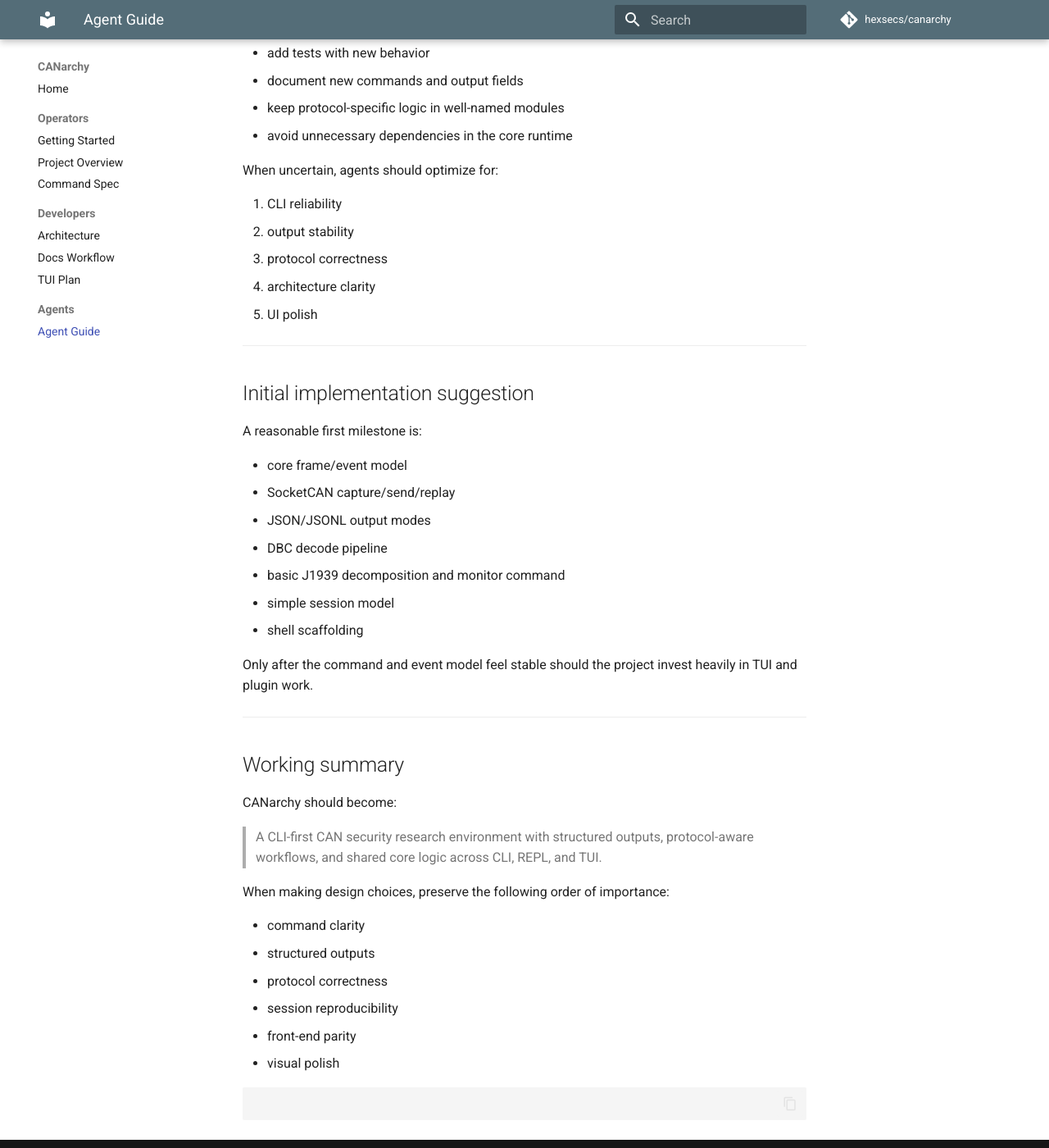
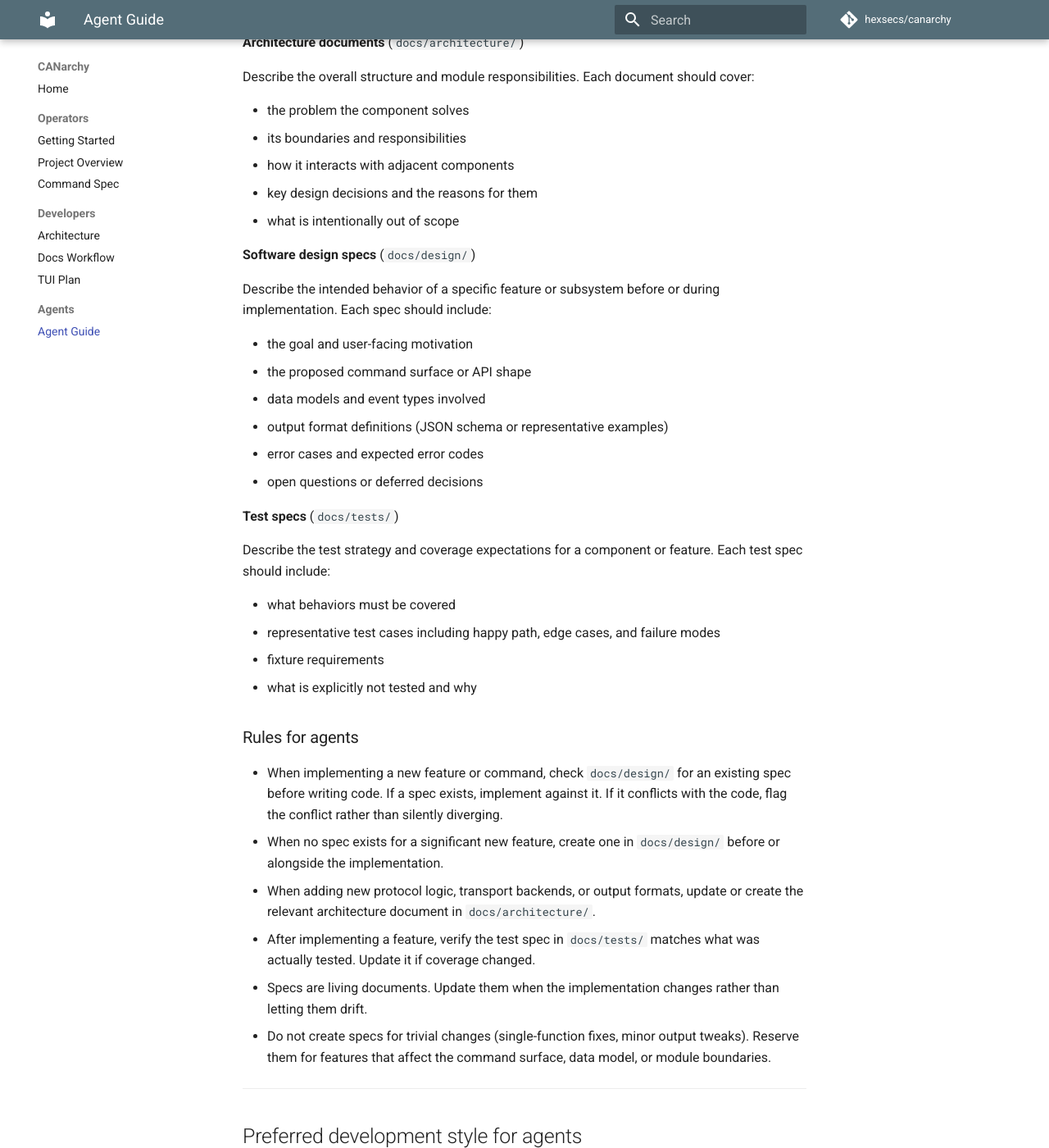
Before and after one commit to hexsecs/canarchy, an MkDocs documentation site: the page built from docs/agents.md, in a window 1280 px wide and 1400 px high, scrolled down 12842 px. Shown: the whole window at 82% size. Built offline with MkDocs 1.6.1 and Material for MkDocs 9.7.7, drawn with Linux system fonts in a browser that asks for light colours; comment, search, counter and statistics services are not loaded; some of the changed text lies outside the part shown.

Commit message:
Add design and architecture document expectations to AGENTS.md
Establishes conventions for architecture docs, software design specs, and
test specs so agents maintain living documentation alongside the code.

Co-Authored-By: Claude Sonnet 4.6 <noreply@anthropic.com>

```diff
--- a/AGENTS.md
+++ b/AGENTS.md
@@ -484,6 +484,53 @@ Prefer example-heavy docs.
 
 ---
 
+## Design and architecture documents
+
+CANarchy maintains living specification documents alongside the code. These documents are the authoritative record of how the system is designed to work.
+
+### Document types
+
+**Architecture documents** (`docs/architecture/`)
+
+Describe the overall structure and module responsibilities. Each document should cover:
+
+* the problem the component solves
+* its boundaries and responsibilities
+* how it interacts with adjacent components
+* key design decisions and the reasons for them
+* what is intentionally out of scope
+
+**Software design specs** (`docs/design/`)
+
+Describe the intended behavior of a specific feature or subsystem before or during implementation. Each spec should include:
+
+* the goal and user-facing motivation
+* the proposed command surface or API shape
+* data models and event types involved
+* output format definitions (JSON schema or representative examples)
+* error cases and expected error codes
+* open questions or deferred decisions
+
+**Test specs** (`docs/tests/`)
+
+Describe the test strategy and coverage expectations for a component or feature. Each test spec should include:
+
+* what behaviors must be covered
+* representative test cases including happy path, edge cases, and failure modes
+* fixture requirements
+* what is explicitly not tested and why
+
+### Rules for agents
+
+* When implementing a new feature or command, check `docs/design/` for an existing spec before writing code. If a spec exists, implement against it. If it conflicts with the code, flag the conflict rather than silently diverging.
+* When no spec exists for a significant new feature, create one in `docs/design/` before or alongside the implementation.
+* When adding new protocol logic, transport backends, or output formats, update or create the relevant architecture document in `docs/architecture/`.
+* After implementing a feature, verify the test spec in `docs/tests/` matches what was actually tested. Update it if coverage changed.
+* Specs are living documents. Update them when the implementation changes rather than letting them drift.
+* Do not create specs for trivial changes (single-function fixes, minor output tweaks). Reserve them for features that affect the command surface, data model, or module boundaries.
+
+---
+
 ## Preferred development style for agents
 
 When proposing code changes or new modules, agents should:
```
